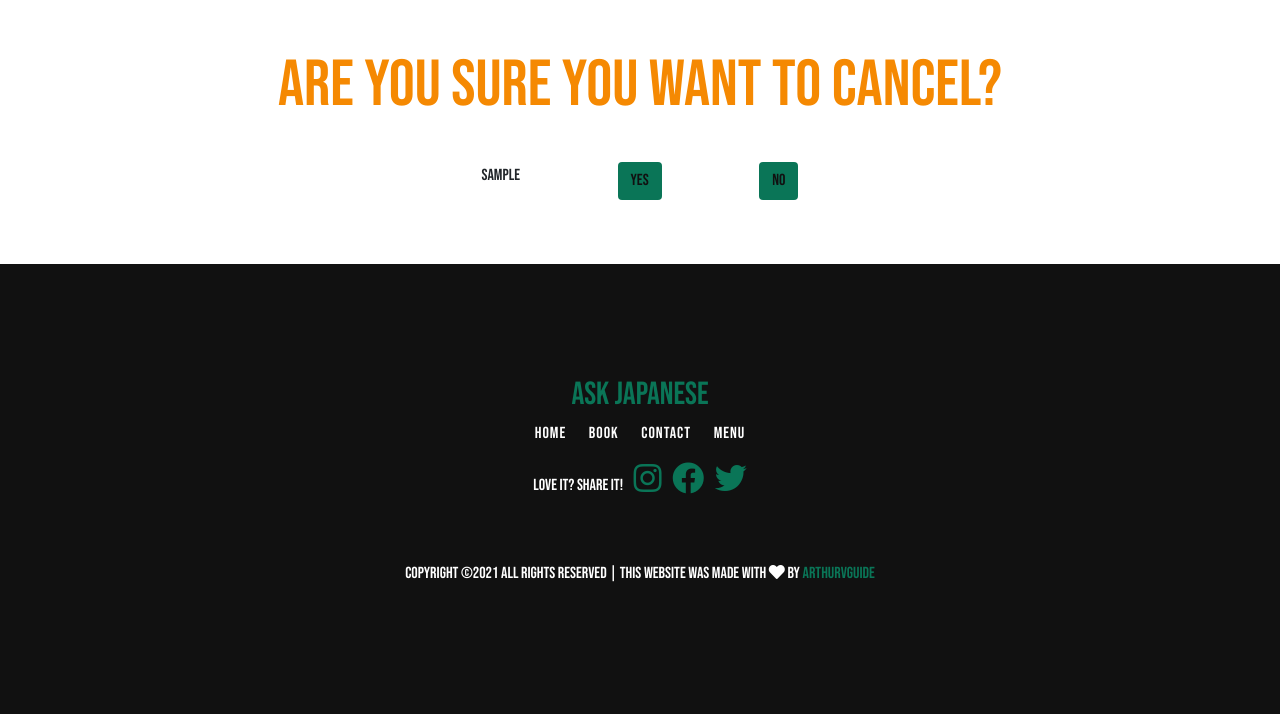
After one commit to arthurvguide/ask-japanese, a Django app: template templates/book.cancel.confirm.html in a window 1280 px wide. The commit adds this page. Shown: the part 731-1445 px from the top of the page. Run offline with Django 3.2, Linux system fonts and the light colour scheme; the template is opened without the code that fills it: most values are stand-ins (such as "Sample title", 1, 10 or a date in 2020); some libraries are stand-ins or nearby versions.

Commit message:
Implement cancelling functionality

```diff
--- a/book/urls.py
+++ b/book/urls.py
@@ -4,5 +4,6 @@ from django.urls import path
 
 urlpatterns = [
     path('', views.BookingView.as_view(), name='book'),
-    path('cancel/', views.CancelView.as_view(), name='cancel')
+    path('cancel/', views.CancelView.as_view(), name='cancel'),
+    path('cancel-confirm/<str:id>/', views.CancelConfirmView, name='cancel-confirm'),
 ]
--- /dev/null
+++ b/templates/book.cancel.confirm.html
@@ -0,0 +1,46 @@
+{% extends "base.html" %}
+{% load static %}
+
+
+{% block content %}
+<!--Hero Section-->
+<section>
+    <div class="hero-img hero-img-book">
+      <div class="hero-text">
+        <h1>Cancel</h1>
+      </div>
+    </div>
+</section>
+ <!--/.Hero Section-->
+
+ <!--Book Section-->
+<section class="booking-section">
+  <div class="row">
+    <div class="col">
+      <h2 class="booking-h2 text-center mt-5">Are you sure you want to cancel?</h2>
+    </div>
+  </div>
+
+  <div class="row p-3">
+    <div class="col d-flex justify-content-center">
+      <form class="booking-form mb-5" method="post">
+        {% csrf_token %}
+        {{ find_booking }}
+        <button class="btn btn-booking" type="yes">Yes</button>
+        <a class="btn btn-booking" href="">No</a>
+      </form>
+    </div>
+  </div>
+</section>
+ <!--/.Book Section-->
+
+
+{%endblock%}
+
+{% block scripts %}
+
+<script src="{% static 'js/jquery.datetimepicker.full.min.js' %}"></script>
+<script src="{% static 'js/book.js' %}"></script>
+
+
+{% endblock %}
--- a/templates/book.cancel.html
+++ b/templates/book.cancel.html
@@ -1,9 +1,6 @@
 {% extends "base.html" %}
 {% load static %}
 
-{% block links  %}
-<link rel="stylesheet" href="{% static 'css/jquery.datetimepicker.min.css' %}">
-{% endblock %}
 
 {% block content %}
 <!--Hero Section-->
```
Also changed, not shown: book/views.py (+51 -6 lines).
